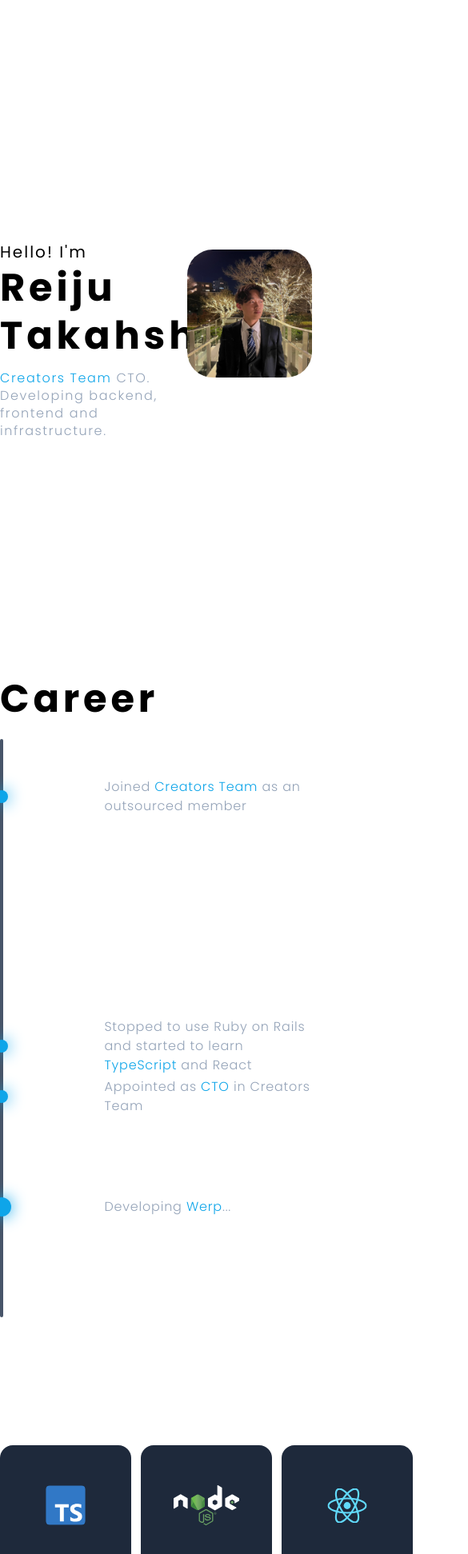
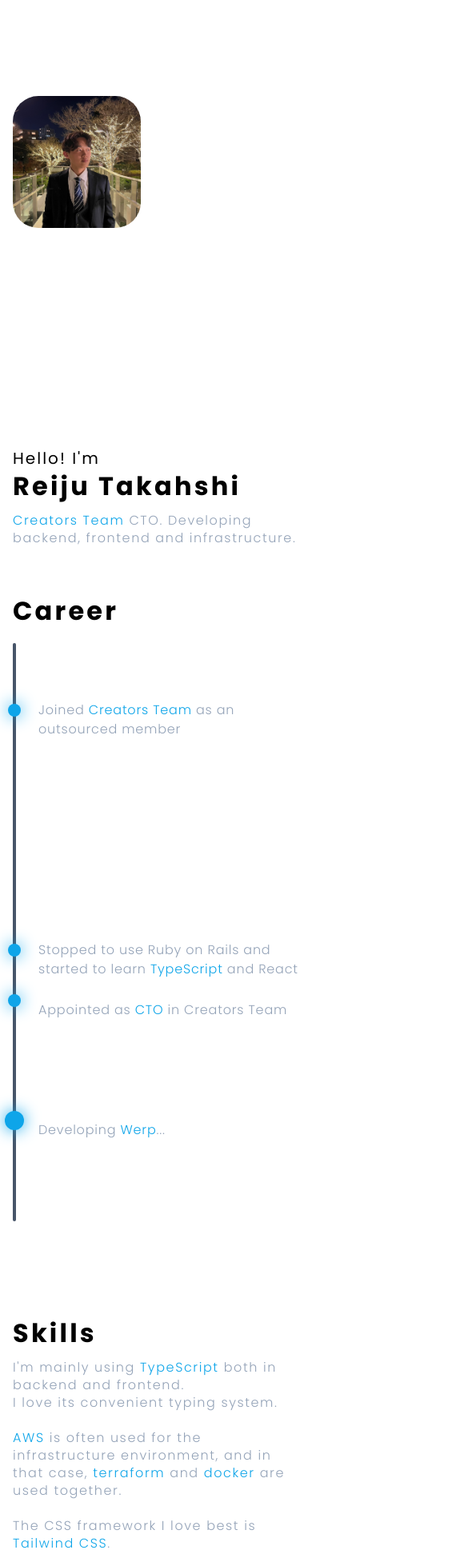
Before and after one commit to reizt/astro-portfolio-site, a Next.js app: page / in a window 390 px wide. Shown: the top 1943 px of the page at 80% size, 585 px wide, since content can reach past the window. Built offline with nearby package versions, Linux system fonts and the light colour scheme.

Commit message:
Add responsive style

```diff
--- a/src/components/HistoryItem.tsx
+++ b/src/components/HistoryItem.tsx
@@ -11,7 +11,7 @@ type Props = {
 
 export const HistoryItem: FC<Props> = ({ month, children, className = '', emphasize = false, ...restProps }) => {
   return (
-    <div className={`relative flex items-center pl-32 ${className}`} {...restProps}>
+    <div className={`relative flex flex-col pl-32 xl:flex-row xl:items-center 2xl:flex-row 2xl:items-center ${className}`} {...restProps}>
       <i
         className={`absolute top-1/2 block -translate-y-1/2 rounded-full bg-blue shadow-dot shadow-blue ${
           emphasize ? '-left-10 h-24 w-24' : '-left-6 h-16 w-16'
--- a/src/components/LanguageCard.tsx
+++ b/src/components/LanguageCard.tsx
@@ -13,8 +13,8 @@ export const LanguageCard: FC<Props> = ({ size, name, iconUrl, iconSizeAdjust =
     <div
       className={`group flex flex-col items-center justify-between rounded-16 bg-black-500 pt-24 pb-12 duration-hover hover:bg-black-600 ${
         {
-          small: 'w-120 h-120',
-          large: 'w-164 h-164',
+          small: 'w-auto xl:w-120 2xl:w-120 h-auto xl:h-120 2xl:h-120',
+          large: 'w-auto xl:w-164 2xl:w-164 h-auto xl:h-164 2xl:h-164',
         }[size]
       }`}
     >
--- a/src/pages/index.tsx
+++ b/src/pages/index.tsx
@@ -6,10 +6,10 @@ import Link from 'next/link';
 
 const Home: NextPage = () => {
   return (
-    <div>
-      <header className="fixed top-0 z-10 flex w-full-screen-x items-center justify-center py-12">
+    <div className="px-16 xl:px-60 2xl:px-60">
+      <header className="fixed inset-x-0 top-0 z-10 mx-auto flex h-72 w-full-screen-x items-center justify-center py-12 px-16 xl:px-60 2xl:px-60">
         <div className="flex w-full max-w-1000">
-          <Link href="/" className="text-32 tracking-wide text-white duration-hover hover:text-blue">
+          <Link href="/" className="text-32 tracking-wide text-white duration-hover hover:text-blue xs:hidden sm:hidden md:hidden">
             Portfolio
           </Link>
           <div className="grow"></div>
@@ -26,10 +26,13 @@ const Home: NextPage = () => {
           </nav>
         </div>
       </header>
-      <section id="top" className="mx-auto flex h-[calc(100vh-16rem)] w-full max-w-1000 justify-between">
-        <div className="w-3/5 pt-300">
+      <section
+        id="top"
+        className="mx-auto flex min-h-[calc(100vh-16rem)] w-full max-w-1000 flex-col-reverse justify-between xl:flex-row 2xl:flex-row"
+      >
+        <div className="w-full pt-32 xl:w-3/5 xl:pt-300 2xl:w-3/5 2xl:pt-300">
           <small className="text-20 font-normal tracking-widest">{"Hello! I'm"}</small>
-          <h1 className="mb-12 text-48 font-bold leading-tight tracking-widest">{'Reiju Takahshi'}</h1>
+          <h1 className="mb-12 text-32 font-bold leading-tight tracking-widest xl:text-48 2xl:text-48">{'Reiju Takahshi'}</h1>
           <p className="text-16 font-light leading-snug tracking-widest text-white-500">
             <a href="https://creators-team.com" className="text-blue hover:text-blue-300">
               Creators Team
@@ -37,14 +40,17 @@ const Home: NextPage = () => {
             {' CTO. Developing backend, frontend and infrastructure.'}
           </p>
         </div>
-        <div className="flex w-2/5 items-center pt-100">
+        <div className="flex w-160 items-center pt-120 xl:w-2/5 xl:pt-100 2xl:w-2/5 2xl:pt-100">
           <div className="relative w-full overflow-hidden rounded-32 brightness-90">
             <Image src="/profile.jpg" width={750} height={750} alt="Profile" className="w-full" />
           </div>
         </div>
       </section>
-      <div id="career" className="mx-auto mb-100 flex min-h-full-screen-y w-full max-w-1000 flex-col pt-160 pb-60">
-        <h2 className="mb-20 text-48 font-bold leading-tight tracking-widest">{'Career'}</h2>
+      <div
+        id="career"
+        className="mx-auto mb-0 flex min-h-full-screen-y w-full max-w-1000 flex-col py-60 xl:mb-100 xl:py-120 xl:pt-160 2xl:mb-100 2xl:py-120 2xl:pt-160"
+      >
+        <h2 className="mb-20 text-32 font-bold leading-tight tracking-widest xl:text-48 2xl:text-48">{'Career'}</h2>
         <div className="relative grow pt-48">
           <div className="absolute inset-y-0 left-0 h-full w-4 rounded-2 bg-black-700"></div>
           <div style={{ height: '300px' }}>
@@ -69,9 +75,12 @@ const Home: NextPage = () => {
           </div>
         </div>
       </div>
-      <section id="skills" className="mx-auto flex h-full-screen-y w-full max-w-1000 justify-between pb-60">
-        <div className="shrink-0 pr-24">
-          <div className="mb-12 grid h-max grid-cols-3 gap-12">
+      <section
+        id="skills"
+        className="mx-auto flex min-h-full-screen-y w-full max-w-1000 flex-col-reverse justify-between pb-60 xl:flex-row 2xl:flex-row"
+      >
+        <div className="shrink-0 xl:pr-24 2xl:pr-24">
+          <div className="mb-12 grid h-max gap-12 xs:grid-cols-2 sm:grid-cols-3 md:grid-cols-4 lg:grid-cols-5 xl:grid-cols-3 2xl:grid-cols-3">
             <LanguageCard size="large" name="TypeScript" iconUrl="/languages/typescript.svg" iconSizeAdjust={0.6} />
             <LanguageCard size="large" name="Node.js" iconUrl="/languages/nodejs.svg" iconSizeAdjust={1} />
             <LanguageCard size="large" name="React" iconUrl="/languages/react.svg" iconSizeAdjust={0.6} />
@@ -82,15 +91,15 @@ const Home: NextPage = () => {
             <LanguageCard size="large" name="AWS" iconUrl="/languages/aws.svg" iconSizeAdjust={0.7} />
             <LanguageCard size="large" name="Go" iconUrl="/languages/go.svg" />
           </div>
-          <div className="grid h-max grid-cols-4 gap-12">
+          <div className="grid h-max gap-12 xs:grid-cols-2 sm:grid-cols-4 md:grid-cols-5 lg:grid-cols-6 xl:grid-cols-4 2xl:grid-cols-4">
             <LanguageCard size="small" name="Sass" iconUrl="/languages/sass.svg" iconSizeAdjust={0.6} />
             <LanguageCard size="small" name="Vue.js" iconUrl="/languages/vuejs.svg" iconSizeAdjust={0.6} />
             <LanguageCard size="small" name="Ruby on Rails" iconUrl="/languages/rails.svg" iconSizeAdjust={0.8} />
             <LanguageCard size="small" name="WordPress" iconUrl="/languages/wordpress.svg" iconSizeAdjust={0.6} />
           </div>
         </div>
-        <div className="grow pt-100 pl-60">
-          <h2 className="mb-12 text-48 font-bold leading-tight tracking-widest">{'Skills'}</h2>
+        <div className="mb-32 grow pt-60 xl:mb-0 xl:pt-100 xl:pl-60 2xl:mb-0 2xl:pt-10 2xl:pl-60">
+          <h2 className="mb-12 text-32 font-bold leading-tight tracking-widest xl:text-48 2xl:text-48">{'Skills'}</h2>
           <p className="text-16 font-light leading-snug tracking-widest text-white-500">
             {"I'm mainly using "}
             <span className="text-blue">TypeScript</span>
```
